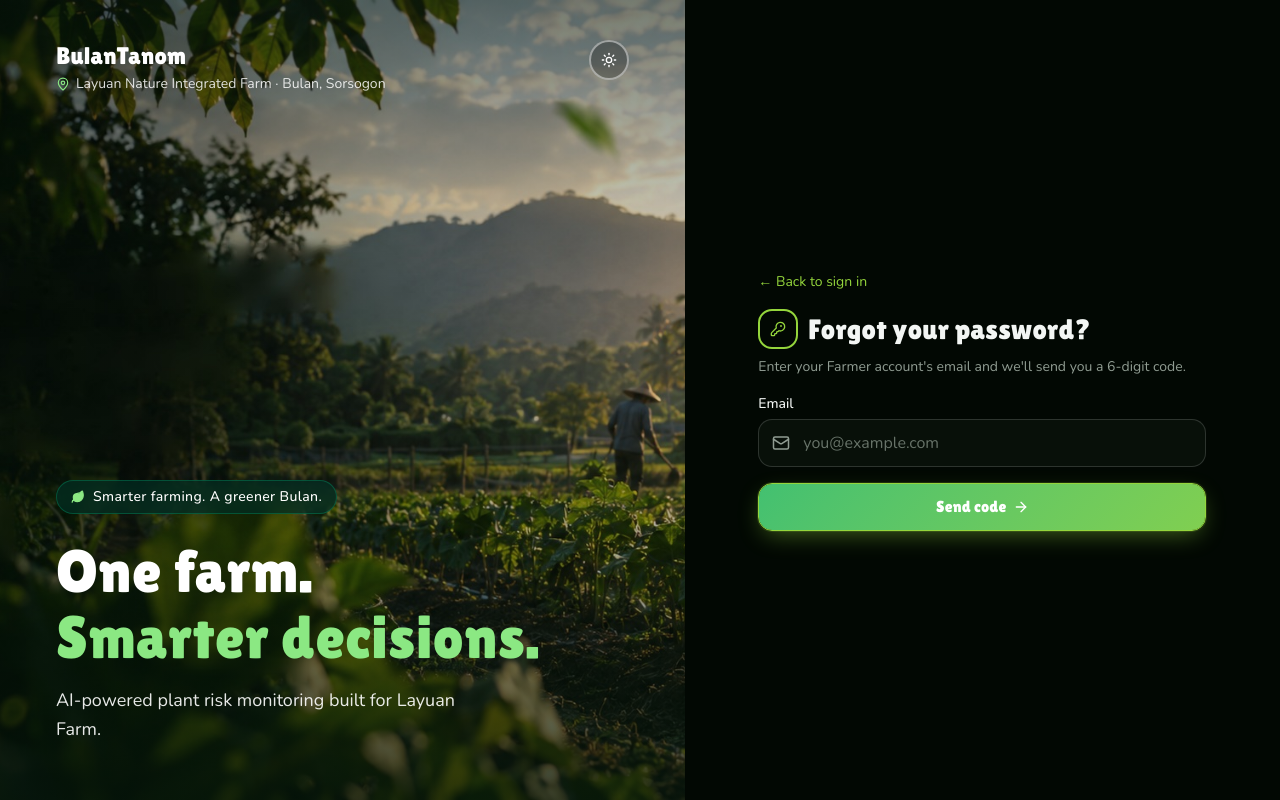
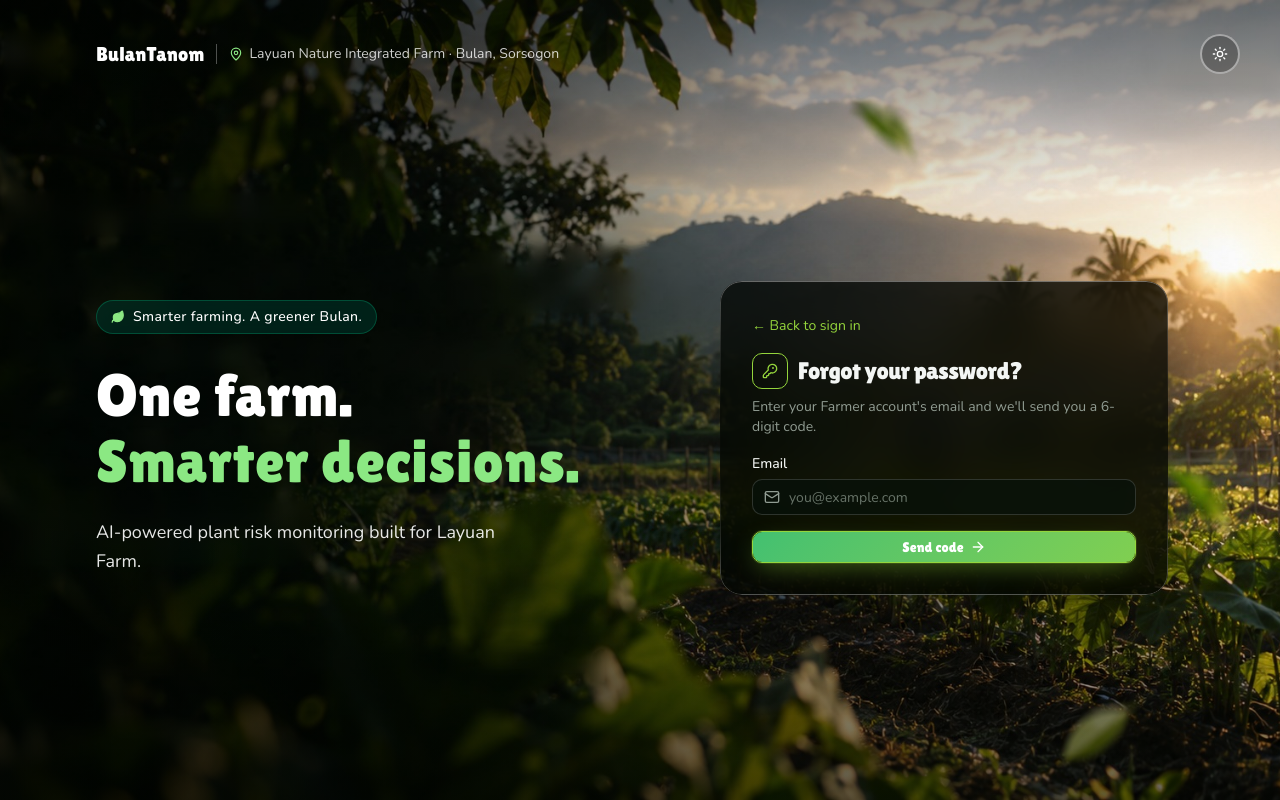
Before and after one commit to gelooo00000/bulantanom, a Next.js app: page /forgot-password in a window 1280 px wide. Built offline with nearby package versions, Linux system fonts and the light colour scheme.

Commit message:
Revert "Sign-in screens: app-style bottom sheet, bigger fields, boxed code entry"
This reverts commit b4929111ce6481f199c841d14c5da3e5d3e05da3.

```diff
--- a/src/components/auth/auth-card.tsx
+++ b/src/components/auth/auth-card.tsx
@@ -1,9 +1,9 @@
 import type { ReactNode } from "react";
 
-/**
- * The content of one auth screen. The sheet in AuthSplitLayout is already the
- * surface, so this only spaces its parts; it draws no panel of its own.
- */
 export function AuthCard({ children }: { children: ReactNode }) {
-  return <div className="flex flex-col gap-5">{children}</div>;
+  return (
+    <div className="liquid-glass auth-panel flex flex-col gap-4 rounded-2xl p-5 sm:gap-5 sm:rounded-3xl sm:p-6 md:p-8">
+      {children}
+    </div>
+  );
 }
--- a/src/components/auth/auth-field.tsx
+++ b/src/components/auth/auth-field.tsx
@@ -4,24 +4,22 @@ import { Input } from "@/components/ui/input";
 import { PasswordInput } from "@/components/ui/password-input";
 import { cn } from "@/lib/utils";
 
-/* Token-driven so the auth forms work on both palettes. Tall fields for
-   thumbs on a phone.
+/* Token-driven so the auth form works on both palettes. `--input` and
+   `--card` already carry the right value per theme, so this needs no
+   dark:/light: variants.
 
-   16px text everywhere: iOS Safari zooms the whole page in when a focused
+   16px text on phones: iOS Safari zooms the whole page in when a focused
    field's text is any smaller. */
 export const AUTH_INPUT_CLASSES =
-  "h-12 rounded-xl border-input bg-muted/40 text-base text-foreground placeholder:text-muted-foreground/70 focus-visible:border-primary focus-visible:bg-background focus-visible:ring-primary/25";
-
-/** The main button of an auth screen: full width and as tall as the fields. */
-export const AUTH_BUTTON_CLASSES = "h-12 w-full rounded-xl text-base font-semibold";
+  "border-input bg-card/70 text-base text-foreground md:text-sm placeholder:text-muted-foreground/70 focus-visible:border-primary focus-visible:ring-primary/30";
 
 type AuthIconInputProps = ComponentProps<typeof Input> & { icon: ElementType };
 
 export function AuthIconInput({ icon: Icon, className, ...props }: AuthIconInputProps) {
   return (
     <div className="relative">
-      <Icon className="pointer-events-none absolute top-1/2 left-3.5 size-[18px] -translate-y-1/2 text-muted-foreground" />
-      <Input className={cn(AUTH_INPUT_CLASSES, "pl-11 pr-3", className)} {...props} />
+      <Icon className="pointer-events-none absolute top-1/2 left-3 size-4 -translate-y-1/2 text-muted-foreground" />
+      <Input className={cn(AUTH_INPUT_CLASSES, "pl-9 pr-3", className)} {...props} />
     </div>
   );
 }
@@ -31,57 +29,8 @@ type AuthPasswordFieldProps = ComponentProps<typeof PasswordInput> & { icon: Ele
 export function AuthPasswordField({ icon: Icon, className, ...props }: AuthPasswordFieldProps) {
   return (
     <div className="relative">
-      <Icon className="pointer-events-none absolute top-1/2 left-3.5 z-10 size-[18px] -translate-y-1/2 text-muted-foreground" />
-      <PasswordInput className={cn(AUTH_INPUT_CLASSES, "pl-11 pr-12", className)} {...props} />
+      <Icon className="pointer-events-none absolute top-1/2 left-3 z-10 size-4 -translate-y-1/2 text-muted-foreground" />
+      <PasswordInput className={cn(AUTH_INPUT_CLASSES, "pl-9", className)} {...props} />
     </div>
   );
 }
-
-/**
- * A 6-digit emailed code, shown as six boxes. Underneath it is one ordinary
- * input stretched over the boxes, so the phone's "From Mail" code suggestion,
- * pasting and the number keypad all work as with any field.
- */
-export function AuthCodeInput({
-  id,
-  value,
-  onChange,
-  autoFocus,
-}: {
-  id: string;
-  value: string;
-  onChange: (code: string) => void;
-  autoFocus?: boolean;
-}) {
-  const active = Math.min(value.length, 5);
-  return (
-    <div className="group relative">
-      <div aria-hidden="true" className="grid grid-cols-6 gap-2">
-        {Array.from({ length: 6 }, (_, index) => (
-          <span
-            key={index}
-            className={cn(
-              "border-input bg-muted/40 text-foreground flex h-14 items-center justify-center rounded-xl border font-mono text-2xl font-semibold transition-colors",
-              value[index] && "border-primary/60 bg-background",
-              // The box the next digit goes into, while the field has focus.
-              "data-[active]:group-focus-within:border-primary data-[active]:group-focus-within:ring-3 data-[active]:group-focus-within:ring-primary/25",
-            )}
-            data-active={index === active || undefined}
-          >
-            {value[index] ?? ""}
-          </span>
-        ))}
-      </div>
-      <input
-        id={id}
-        inputMode="numeric"
-        autoComplete="one-time-code"
-        autoFocus={autoFocus}
-        maxLength={6}
-        value={value}
-        onChange={(event) => onChange(event.target.value.replace(/\D/g, "").slice(0, 6))}
-        className="absolute inset-0 h-full w-full cursor-text bg-transparent text-transparent caret-transparent outline-none selection:bg-transparent"
-      />
-    </div>
-  );
-}
--- a/src/components/auth/auth-split-layout.tsx
+++ b/src/components/auth/auth-split-layout.tsx
@@ -9,15 +9,13 @@ import { ThemeToggle } from "@/components/shared/theme-toggle";
 const LEAF = "text-[#8be883]";
 
 /**
- * The frame around the sign-in, sign-up, code and password screens, shared by
- * Farmer, LGU Officer and Admin.
+ * The frame around the sign-in and sign-up screens. It continues the landing
+ * page rather than starting a new look: the same farm photograph fills the
+ * screen, the same top bar sits over it, and the form floats on the right as
+ * a glass panel (see `.auth-panel` in globals.css).
  *
- * Phone: the farm photograph is a short band at the top with the name, and
- * the form sits on a solid sheet that rises over it from the bottom, like an
- * app - the first field is on screen without scrolling. Computer: the photo
- * fills the left half and the form has the right half to itself.
- *
- * Text on the photograph is white in both themes; the sheet follows the theme.
+ * Text placed straight on the photograph is white in both themes; only the
+ * panel and what is inside it follow the theme.
  *
  * `busy` locks the whole screen while a request is in flight: everything is
  * made `inert` (no clicks, taps, focus or Enter) so the farmer cannot switch
@@ -33,70 +31,89 @@ export function AuthSplitLayout({
   return (
     <>
       <div
-        className="brand-type bg-background relative flex min-h-dvh flex-col lg:grid lg:grid-cols-[minmax(0,1.15fr)_minmax(0,1fr)]"
+        className="brand-type relative flex min-h-dvh flex-col"
         inert={busy}
         aria-busy={busy}
       >
-        {/* The photograph: a band on a phone, the left half on a computer. */}
-        <section className="relative h-[30dvh] min-h-52 shrink-0 overflow-hidden text-white lg:sticky lg:top-0 lg:h-dvh">
+        {/* Fixed, so a long form (sign-up) scrolls over a still photograph. */}
+        <div aria-hidden="true" className="fixed inset-0">
           <Image
             src="/landing-hero.jpg"
             quality={90}
             alt=""
             fill
             priority
-            sizes="(min-width: 1024px) 55vw, 100vw"
+            sizes="100vw"
             className="object-cover object-center"
           />
           <div
-            aria-hidden="true"
             className="absolute inset-0"
             style={{
               background:
-                "linear-gradient(180deg, rgb(4 20 10 / 0.55) 0%, rgb(4 20 10 / 0.1) 38%, rgb(4 20 10 / 0.35) 70%, rgb(4 20 10 / 0.8) 100%)",
+                "linear-gradient(90deg, var(--hero-scrim-strong) 0%, var(--hero-scrim-mid) 35%, var(--hero-scrim-soft) 65%, var(--hero-scrim-faint) 100%)",
             }}
           />
+          <div
+            className="absolute inset-0"
+            style={{
+              background:
+                "linear-gradient(180deg, var(--hero-scrim-top) 0%, transparent 24%, transparent 62%, var(--hero-scrim-bottom) 100%)",
+            }}
+          />
+          {/* On a phone the photo is cropped to its bright middle. */}
+          <div className="absolute inset-0 bg-black/35 lg:hidden" />
+        </div>
 
-          <div className="relative z-10 flex h-full flex-col justify-between px-5 pt-5 pb-10 md:px-10 lg:px-14 lg:pt-10 lg:pb-14">
-            <header className="flex items-start justify-between gap-3">
-              <div className="flex flex-col">
-                <Link href="/" className="font-heading text-xl md:text-2xl">
+        <header className="relative z-20 mx-auto flex w-full max-w-[110rem] items-start justify-between gap-3 sm:items-center px-4 pt-5 md:px-12 md:pt-8 lg:pr-10 lg:pl-24">
+          {/* The farm line sits beside the name when there is room and drops
+            under it on a narrow screen, rather than disappearing. */}
+          <div className="flex flex-col text-white sm:flex-row sm:items-center sm:gap-3">
+            <Link
+              href="/"
+              className="font-heading py-1 text-lg sm:py-2 md:text-xl"
+            >
               BulanTanom
             </Link>
-                <p className="mt-0.5 flex items-center gap-1.5 text-xs text-white/85 md:text-sm">
+            <p className="flex items-center gap-1.5 text-xs text-white/80 sm:border-l sm:border-white/30 sm:pl-3 sm:text-sm">
               <MapPin className={`size-3.5 shrink-0 ${LEAF}`} />
               Layuan Nature Integrated Farm · Bulan, Sorsogon
             </p>
           </div>
           <ThemeToggle
             onPhoto
-                className="size-10 shrink-0 rounded-full border-2 border-white/45 bg-black/25 backdrop-blur-md hover:bg-black/40"
+            className="size-10 rounded-full border-2 border-white/45 bg-black/25 backdrop-blur-md hover:bg-black/40"
           />
         </header>
 
-            <div>
-              <span className="hidden items-center gap-2 rounded-full border border-emerald-400/25 bg-emerald-950/70 px-3.5 py-1.5 text-sm font-medium tracking-wide backdrop-blur-sm lg:inline-flex">
+        <main className="relative z-10 mx-auto grid w-full max-w-[110rem] flex-1 content-center items-center gap-5 px-4 py-5 sm:gap-8 sm:py-8 md:px-12 lg:grid-cols-[minmax(0,1fr)_minmax(0,28rem)] lg:gap-16 lg:py-10 lg:pr-16 lg:pl-24 xl:pr-28">
+          {/* The pitch, carried over from the landing page. Beside the form on a
+            wide screen; above it, and smaller, on a narrow one. */}
+          <div className="mx-auto w-full max-w-sm text-white sm:max-w-md lg:mx-0 lg:max-w-none">
+            <span className="inline-flex items-center gap-2 rounded-full border border-emerald-400/25 bg-emerald-950/70 px-3.5 py-1.5 text-xs font-medium tracking-wide backdrop-blur-sm sm:text-sm">
               <Leaf className={`size-3.5 fill-current ${LEAF}`} />
               Smarter farming. A greener Bulan.
             </span>
-              <p className="font-heading text-2xl leading-[1.1] tracking-[0.01em] sm:text-3xl lg:mt-6 lg:text-5xl xl:text-6xl">
-                One farm. <span className={`lg:block ${LEAF}`}>Smarter decisions.</span>
+            <p className="font-heading mt-3 text-3xl leading-[1.1] tracking-[0.01em] sm:mt-4 sm:text-5xl lg:mt-7 xl:text-6xl 2xl:text-7xl">
+              One farm.
+              <span className={`block ${LEAF}`}>Smarter decisions.</span>
             </p>
-              <p className="mt-4 hidden max-w-md text-lg leading-relaxed text-white/90 lg:block">
+            <p className="mt-2 max-w-md text-sm leading-relaxed text-white/90 sm:mt-3 sm:text-base lg:mt-6 lg:text-lg">
               AI-powered plant risk monitoring built for Layuan Farm.
             </p>
           </div>
+
+          <div className="mx-auto w-full max-w-sm sm:max-w-md lg:mx-0">
+            {children}
           </div>
-        </section>
-
-        {/* The sheet: rises over the photo on a phone, the right half on a computer. */}
-        <main className="bg-background relative z-10 -mt-6 flex flex-1 flex-col rounded-t-[1.75rem] px-5 pt-3 pb-10 shadow-[0_-10px_30px_rgb(0_0_0/0.18)] sm:px-8 lg:mt-0 lg:justify-center lg:rounded-none lg:px-12 lg:py-12 lg:shadow-none">
-          <div aria-hidden="true" className="bg-muted-foreground/25 mx-auto mb-5 h-1.5 w-11 rounded-full lg:hidden" />
-          <div className="mx-auto w-full max-w-md">{children}</div>
         </main>
       </div>
       {/* Inert elements show the default cursor; this says "wait" instead. */}
-      {busy && <div aria-hidden="true" className="fixed inset-0 z-50 cursor-progress" />}
+      {busy && (
+        <div
+          aria-hidden="true"
+          className="fixed inset-0 z-50 cursor-progress"
+        />
+      )}
     </>
   );
 }
--- a/src/components/auth/forgot-password-view.tsx
+++ b/src/components/auth/forgot-password-view.tsx
@@ -6,12 +6,7 @@ import { ArrowRight, KeyRound, LoaderCircle, Lock, Mail } from "lucide-react";
 import { useEffect, useState, type FormEvent } from "react";
 
 import { AuthCard } from "@/components/auth/auth-card";
-import {
-  AUTH_BUTTON_CLASSES,
-  AuthCodeInput,
-  AuthIconInput,
-  AuthPasswordField,
-} from "@/components/auth/auth-field";
+import { AuthIconInput, AuthPasswordField } from "@/components/auth/auth-field";
 import { AuthSplitLayout } from "@/components/auth/auth-split-layout";
 import { FadeIn } from "@/components/motion/fade-in";
 import { Button } from "@/components/ui/button";
@@ -119,12 +114,12 @@ export function ForgotPasswordView() {
             </Link>
             <div className="mt-3 flex items-center gap-2.5 sm:mt-4">
               <span
-                className="flex size-10 shrink-0 items-center justify-center rounded-xl border-2"
+                className="flex size-8 shrink-0 items-center justify-center rounded-lg border sm:size-9"
                 style={{ borderColor: "var(--landing-accent)", color: "var(--landing-accent)" }}
               >
                 <KeyRound className="size-4" />
               </span>
-              <h1 className="font-heading text-2xl leading-tight tracking-[0.01em] text-foreground sm:text-[1.75rem]">
+              <h1 className="text-xl font-semibold tracking-tight text-foreground sm:text-2xl">
                 {sentTo ? "Choose a new password." : "Forgot your password?"}
               </h1>
             </div>
@@ -141,14 +136,19 @@ export function ForgotPasswordView() {
                 <Label htmlFor="code" className="text-foreground">
                   Reset code
                 </Label>
-                <AuthCodeInput
+                <input
                   id="code"
+                  inputMode="numeric"
+                  autoComplete="one-time-code"
                   autoFocus
+                  maxLength={6}
+                  placeholder="000000"
                   value={code}
-                  onChange={(value) => {
-                    setCode(value);
+                  onChange={(e) => {
+                    setCode(e.target.value.replace(/\D/g, "").slice(0, 6));
                     setError(null);
                   }}
+                  className="border-input bg-background/70 focus-visible:border-ring focus-visible:ring-ring/50 h-14 w-full rounded-xl border px-4 text-center font-mono text-2xl tracking-[0.5em] outline-none focus-visible:ring-3"
                 />
               </div>
               <div className="flex flex-col gap-2">
@@ -189,7 +189,7 @@ export function ForgotPasswordView() {
                 </p>
               )}
 
-              <Button type="submit" disabled={submitting || code.length !== 6} className={AUTH_BUTTON_CLASSES}>
+              <Button type="submit" disabled={submitting || code.length !== 6}>
                 {submitting ? (
                   <>
                     <LoaderCircle className="size-4 animate-spin" />
@@ -245,7 +245,7 @@ export function ForgotPasswordView() {
                 </p>
               )}
 
-              <Button type="submit" disabled={submitting} className={AUTH_BUTTON_CLASSES}>
+              <Button type="submit" disabled={submitting}>
                 {submitting ? (
                   <>
                     <LoaderCircle className="size-4 animate-spin" />
```
Also changed, not shown: src/components/auth/login-view.tsx (+6 -6 lines), src/components/auth/signup-view.tsx (+4 -5 lines), src/components/auth/verify-email-step.tsx (+11 -7 lines), 1 other file (tests, documents, lock files or other folders). Lines whose indentation alone changed are shown as unchanged.
